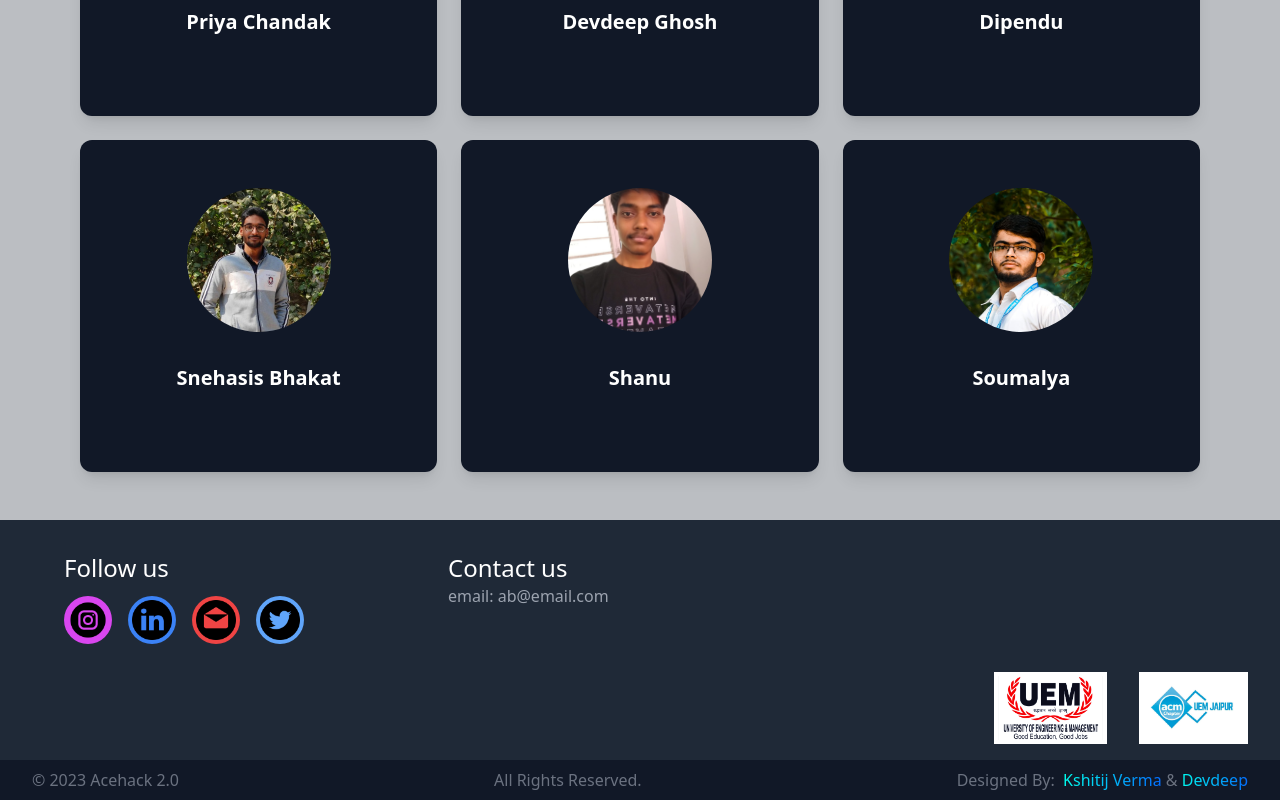
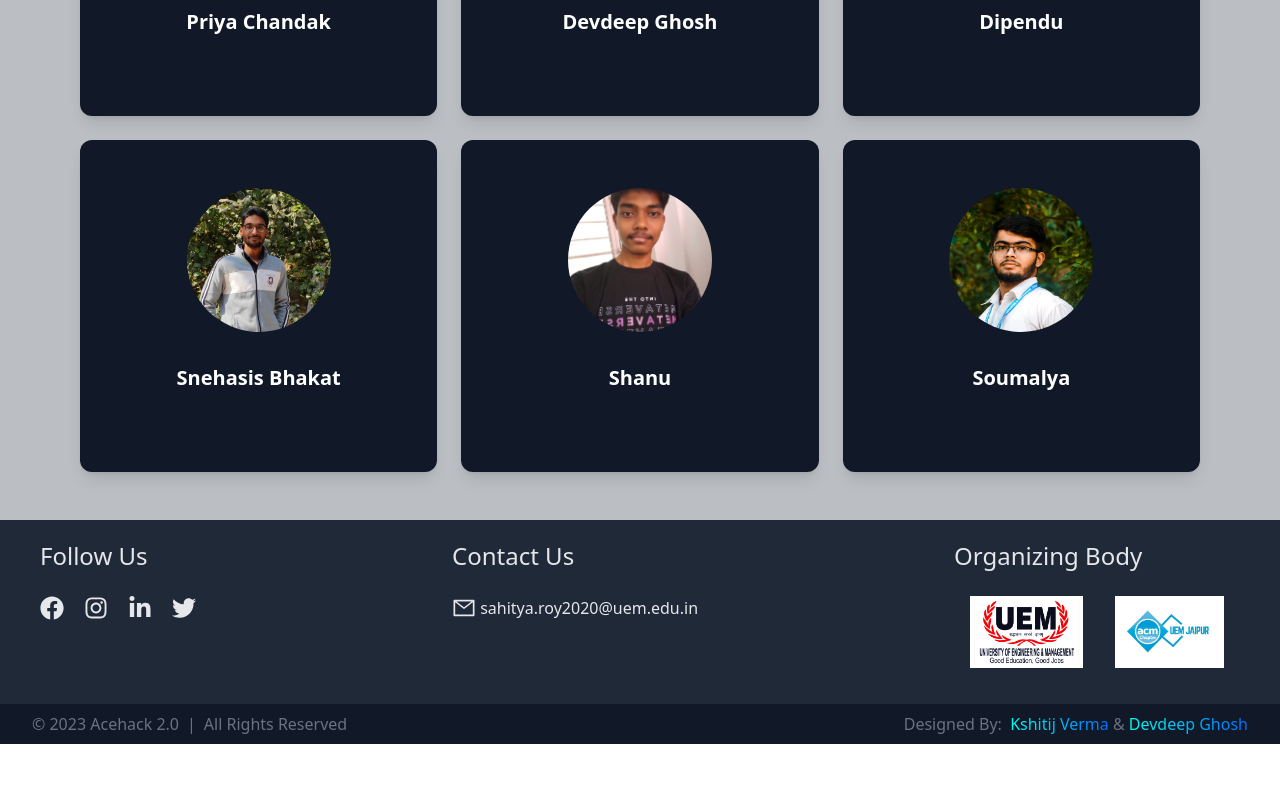
Before and after one commit to kshitijv256/aceHack2.0, a React (Vite) app: page / in a window 1280 px wide. Shown: the part 6682-7482 px from the top of the page. After the commit the page ends 7426 px from the top, so only its background shows below. Built offline with nearby package versions, Linux system fonts and the light colour scheme.

Commit message:
responsive footer rebuilt

```diff
--- a/src/pages/Footer.jsx
+++ b/src/pages/Footer.jsx
@@ -1,81 +1,59 @@
 import React from "react";
 import Icon from "../components/Icon";
 
-import instagram from "/assets/images/instagram.png";
-import linkedin from "/assets/images/linkedin.png";
-import twitter from "/assets/images/twitter.png";
-import email from "/assets/images/email.png";
+import { IconContext } from "react-icons";
+import { FaInstagram, FaLinkedinIn, FaTwitter, FaFacebook } from "react-icons/fa";
+import { AiOutlineMail } from "react-icons/ai";
+
 
 import uem from "/assets/images/uem.png";
 import acm from "/assets/images/acm.jpeg";
 
 const Footer = () => {
   return (
-    <div className="relative z-20 text-white flex flex-col w-full bg-gray-800">
-      <div className="flex flex-col sm:flex-row my-4">
-        <div className="flex flex-col ml-16 sm:w-[25%] mt-4">
-          <h1 className="text-2xl">Follow us</h1>
-          <div className="flex flex-row items-center">
-            <a href="https://www.instagram.com/acehack2.0/">
-              <div className="rounded-[50%] bg-fuchsia-500 p-1 my-3 mr-4 w-12">
-                <img
-                  src={instagram}
-                  alt=""
-                  className="h-10 w-10"
-                />
-              </div>
-            </a>
-            <a href="https://www.linkedin.com/company/acehack-2-0/">
-              <div className="rounded-[50%] bg-blue-500 p-1 my-3 mr-4 w-12">
-                <img
-                  src={linkedin}
-                  alt=""
-                  className="h-10 w-10"
-                />
-              </div>
-            </a>
-            <a href="">
-              <div className="rounded-[50%] bg-red-500 p-1 my-3 mr-4 w-12">
-                <img
-                  src={email}
-                  alt=""
-                  className="h-10 w-10"
-                />
-              </div>
-            </a>
-            <a href="">
-              <div className="rounded-[50%] bg-blue-400 p-1 my-3 mr-4 w-12">
-                <img
-                  src={twitter}
-                  alt=""
-                  className="h-10 w-10"
-                />
-              </div>
-            </a>
+    <IconContext.Provider value={{style: { fontSize: "1.5rem"}}}>
+    <div className="relative z-20 text-gray-200 flex flex-col w-full bg-gray-800">
+      <div className="flex flex-col sm:flex-row justify-between items-center sm:items-start px-10 py-5 text-center sm:text-left gap-10">
+        <div className="flex flex-col sm:justify-between gap-6">
+          <p className="text-2xl">Follow Us</p>
+          <div className="flex gap-5">
+            <FaFacebook/>
+            <FaInstagram />
+            <FaLinkedinIn />
+            <FaTwitter />
           </div>
         </div>
-        <div className="flex flex-col ml-16 my-4">
-          <h1 className="text-2xl">Contact us</h1>
-          <p className="text-gray-400">email: ab@email.com</p>
+        <div className="flex flex-col sm:justify-between gap-6">
+          <p className="text-2xl">Contact Us</p>
+          <div className="flex">
+          <AiOutlineMail />
+          <a
+            href="mailto:sahitya.roy2020@uem.edu.in">
+            &nbsp;sahitya.roy2020@uem.edu.in
+          </a>
+          </div>
+        </div>
+        <div className="flex flex-col sm:justify-between gap-6">
+          <p className="text-2xl">Organizing Body</p>
+          <div className="flex">
+            <Icon icon={uem}/>
+            <Icon icon={acm}/>
+          </div>
         </div>
       </div>
-      <div className="sm:ml-24 flex flex-col sm:flex-row justify-end items-center px-4">
-        <Icon icon={uem} />
-        <Icon icon={acm} />
-      </div>
-      <div className="bg-gray-900 capitalize text-gray-500 p-2 text-right px-4 flex sm:flex-row flex-col items-start justify-between sm:px-8">
-        <div>
-          © 2023 Acehack 2.0
+      <div className="bg-gray-900 text-gray-500 py-2 px-8 flex sm:flex-row flex-col items-center text-center justify-between gap-2">
+        <div className="flex gap-2 flex-col sm:flex-row">
+          <p>© 2023 Acehack 2.0</p>
+          <p className="hidden sm:block">|</p>
+          <p>All Rights Reserved</p>
         </div>
-        <div>
-        All rights reserved.
-        </div>
-        <div>
-        designed by:&nbsp; <a href="https://github.com/kshitijv256" target={"_blank"} className="grad-text">kshitij verma</a> &
-        <a href="https://github.com/thedevildude" target={"_blank"} className="grad-text"> devdeep</a>
-        </div>
+        <p>
+        Designed By:&nbsp; <a href="https://github.com/kshitijv256" target={"_blank"} className="grad-text">Kshitij Verma</a> &
+        <a href="https://github.com/thedevildude" target={"_blank"} className="grad-text"> Devdeep Ghosh</a>
+        </p>
       </div>
     </div>
+    </IconContext.Provider>
   );
 };
 
```
